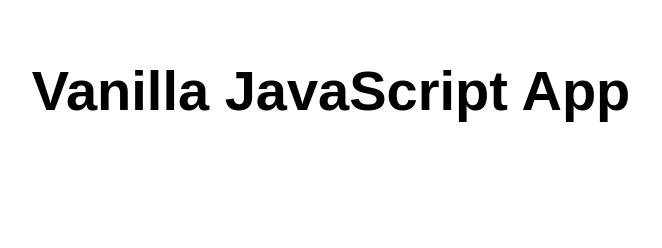
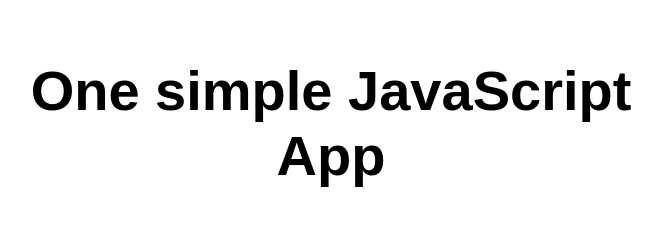
Before and after one commit to Monte-Christo/EK-static-web-app, a plain HTML site: page index.html in a window 1280 px wide. Shown: the whole page, without its empty margins (309-971 px from the left). Drawn offline with Linux system fonts and the light colour scheme.

Commit message:
change content

```diff
--- a/index.html
+++ b/index.html
@@ -5,12 +5,12 @@
   <meta charset="UTF-8">
   <meta name="viewport" content="width=device-width, initial-scale=1.0">
   <link rel="stylesheet" href="styles.css">
-  <title>Vanilla JavaScript App</title>
+  <title>EK simple JavaScript App</title>
 </head>
 
 <body>
   <main>
-    <h1>Vanilla JavaScript App</h1>
+    <h1>One simple JavaScript App</h1>
   </main>
 </body>
 
```
